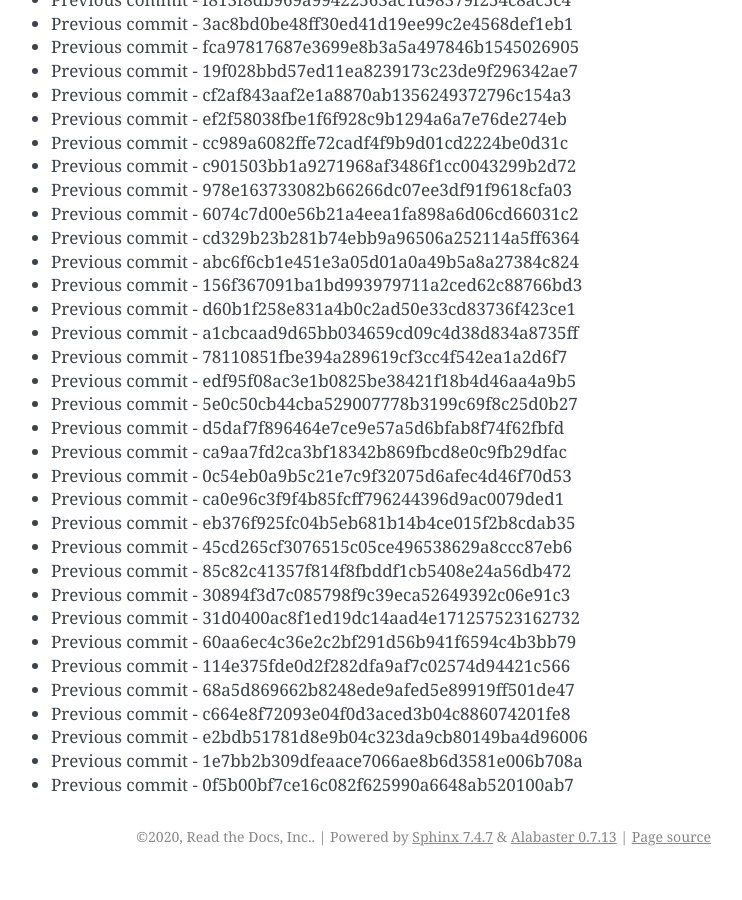
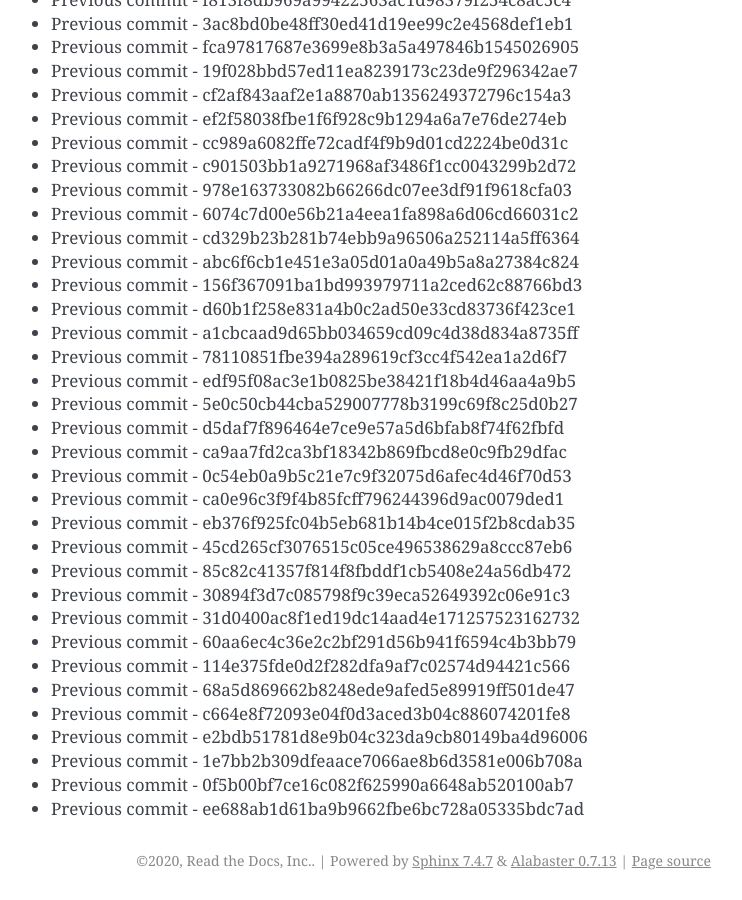
Before and after one commit to readthedocs/rtd-git-stresstest, a Sphinx documentation site: the page built from docs/updates.rst, in a window 1280 px wide and 900 px high, scrolled down 82755 px. Shown: the whole window, without its empty margins (399-1141 px from the left). Built offline with Sphinx 7.4.7, drawn with Linux system fonts in a browser that asks for light colours; before the commit the page ends 83631 px from its top, so only the background shows below that.

Commit message:
Generating commit from previous: ee688ab1d61ba9b9662fbe6bc728a05335bdc7ad

```diff
--- a/docs/updates.rst
+++ b/docs/updates.rst
@@ -3509,3 +3509,4 @@ It can be tested for any performance characteristics.
 * Previous commit - e2bdb51781d8e9b04c323da9cb80149ba4d96006
 * Previous commit - 1e7bb2b309dfeaace7066ae8b6d3581e006b708a
 * Previous commit - 0f5b00bf7ce16c082f625990a6648ab520100ab7
+* Previous commit - ee688ab1d61ba9b9662fbe6bc728a05335bdc7ad
```
